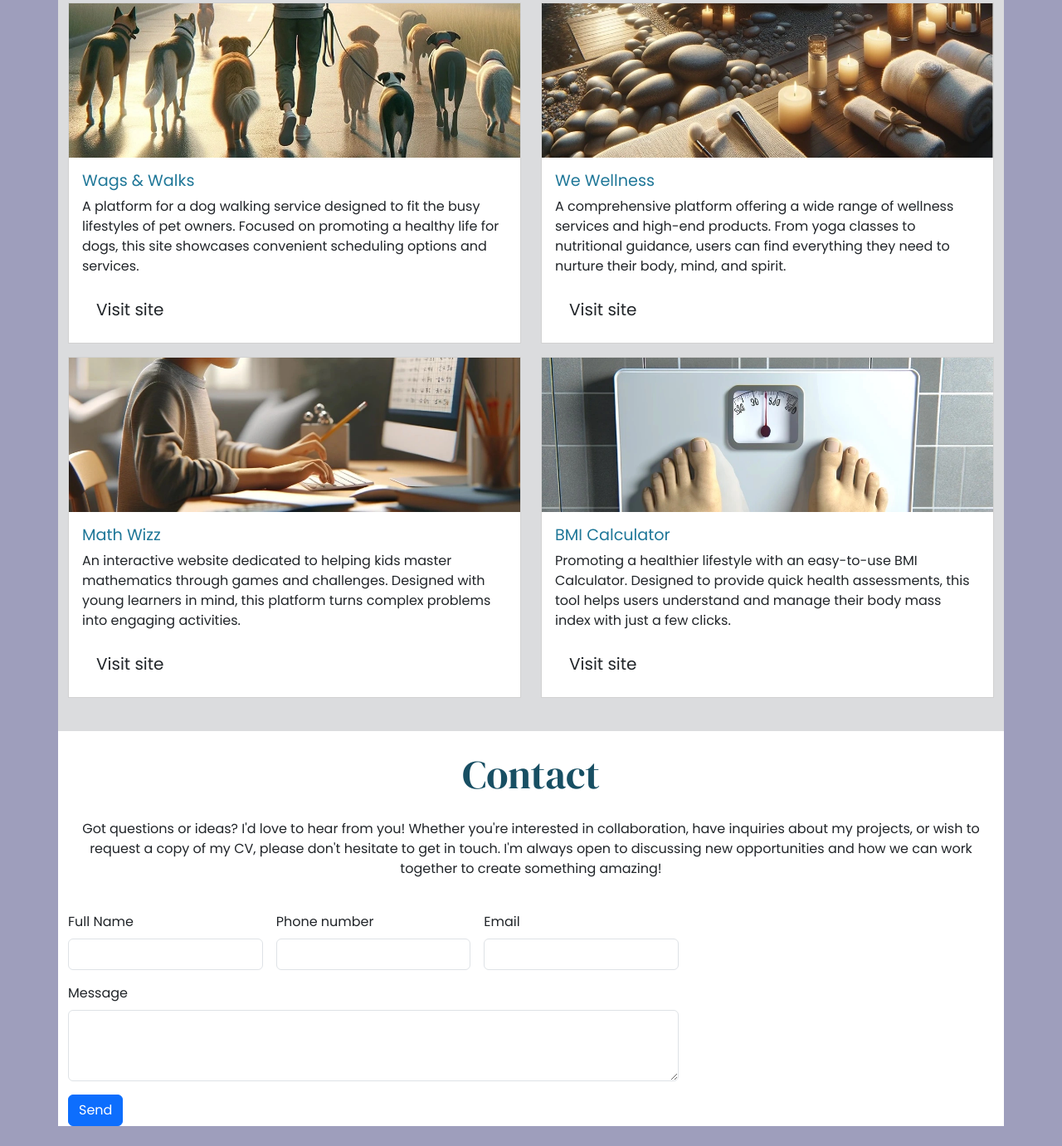
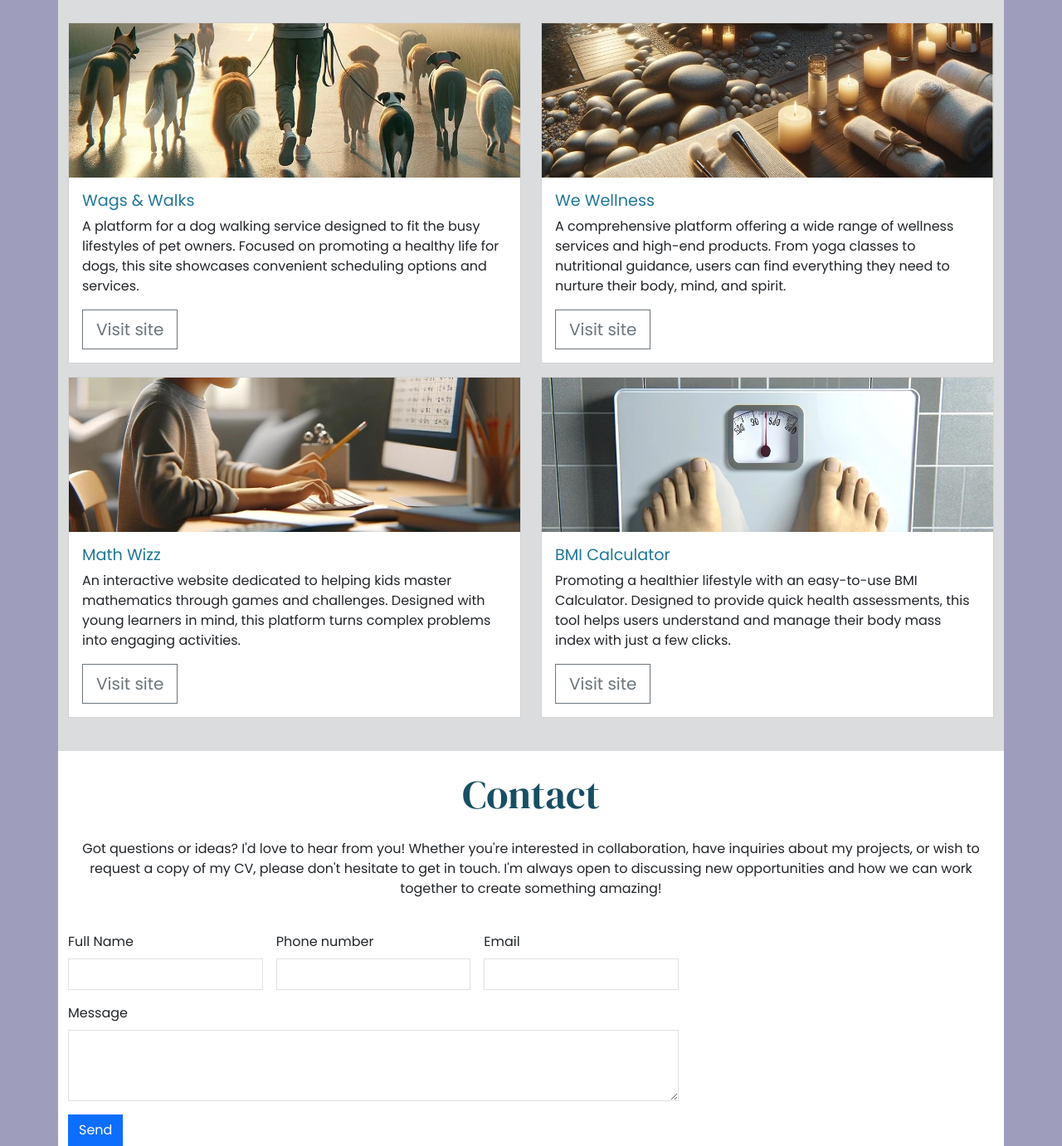
Before and after one commit to fouziaa62/portfolio, a plain HTML site: page index.html in a window 1280 px wide. Shown: the part 1159-2540 px from the top of the page at 83% size. Before the commit the page ends 2516 px from the top, so only its background shows below. Drawn offline with nearby package versions, Linux system fonts and the light colour scheme.

Commit message:
polish all the elements

```diff
--- a/index.html
+++ b/index.html
@@ -57,7 +57,7 @@
 
                 <p class="lead mb-5">Let's create something amazing together!</p>
             </div>
-            <button type="button" class="btn btn-primary" data-bs-toggle="modal" data-bs-target="#exampleModal">
+            <button type="button" class="btn btn-primary col-3 container justify-conent-center" data-bs-toggle="modal" data-bs-target="#exampleModal">
                 Subscribe to my newsletter!
               </button>
         </section>
@@ -115,7 +115,7 @@
                         <p class="card-text">A platform for a dog walking service designed to fit the busy lifestyles of pet
                             owners. Focused on promoting a healthy life for dogs, this site showcases convenient scheduling options
                             and services.</p>
-                        <a href="#" class="btn btn-outine-secondary btn-lg">Visit site</a>
+                        <a href="#" class="btn btn-outline-secondary btn-lg">Visit site</a>
                     </div>
                 </div>
             </div>
@@ -126,7 +126,7 @@
                     <div class="card-body">
                         <h3 class="card-title">We Wellness</h3>
                         <p class="card-text"> A comprehensive platform offering a wide range of wellness services and high-end products. From yoga classes to nutritional guidance, users can find everything they need to nurture their body, mind, and spirit.</p>
-                        <a href="#" class="btn btn-outine-secondary btn-lg">Visit site</a>
+                        <a href="#" class="btn btn-outline-secondary btn-lg">Visit site</a>
                     </div>
                 </div>
             </div>
@@ -137,7 +137,7 @@
                     <div class="card-body">
                         <h3 class="card-title">Math Wizz</h3>
                         <p class="card-text">An interactive website dedicated to helping kids master mathematics through games and challenges. Designed with young learners in mind, this platform turns complex problems into engaging activities.</p>
-                        <a href="#" class="btn btn-outine-secondary btn-lg">Visit site</a>
+                        <a href="#" class="btn btn-outline-secondary btn-lg">Visit site</a>
                     </div>
             </div>
             </div>
@@ -148,7 +148,7 @@
                     <div class="card-body">
                         <h3 class="card-title">BMI Calculator</h3>
                         <p class="card-text"> Promoting a healthier lifestyle with an easy-to-use BMI Calculator. Designed to provide quick health assessments, this tool helps users understand and manage their body mass index with just a few clicks.</p>
-                        <a href="#" class="btn btn-outine-secondary btn-lg">Visit site</a>
+                        <a href="#" class="btn btn-outline-secondary btn-lg">Visit site</a>
                     </div>
             </div>
         </div>
@@ -161,7 +161,7 @@
                 <h2 class="display-5">Contact</h2>
                 <p class="mt-4">Got questions or ideas? I'd love to hear from you! Whether you're interested in collaboration, have inquiries about my projects, or wish to request a copy of my CV, please don't hesitate to get in touch. I'm always open to discussing new opportunities and how we can work together to create something amazing!</p>
             </div>
-<div class="col-12 col-md col-lg-8">
+<div class="col-12 col-md col-lg-8 sharp-corners">
     <form class="row g-3">
         <div class="col-lg-4">
             <label for="full-name" class="form-label">Full Name</label>
@@ -186,7 +186,7 @@
   </div>
     </footer>
     <div class="modal fade" id="exampleModal" tabindex="-1" aria-labelledby="exampleModalLabel" aria-hidden="true">
-        <div class="modal-dialog modal-lg">
+        <div class="modal-dialog modal-lg sharp-corners">
             <div class="modal-content">
                 <div class="modal-header">
                     <h1 class="modal-title fs-5" id="exampleModalLabel">Subscribe</h1>
```
